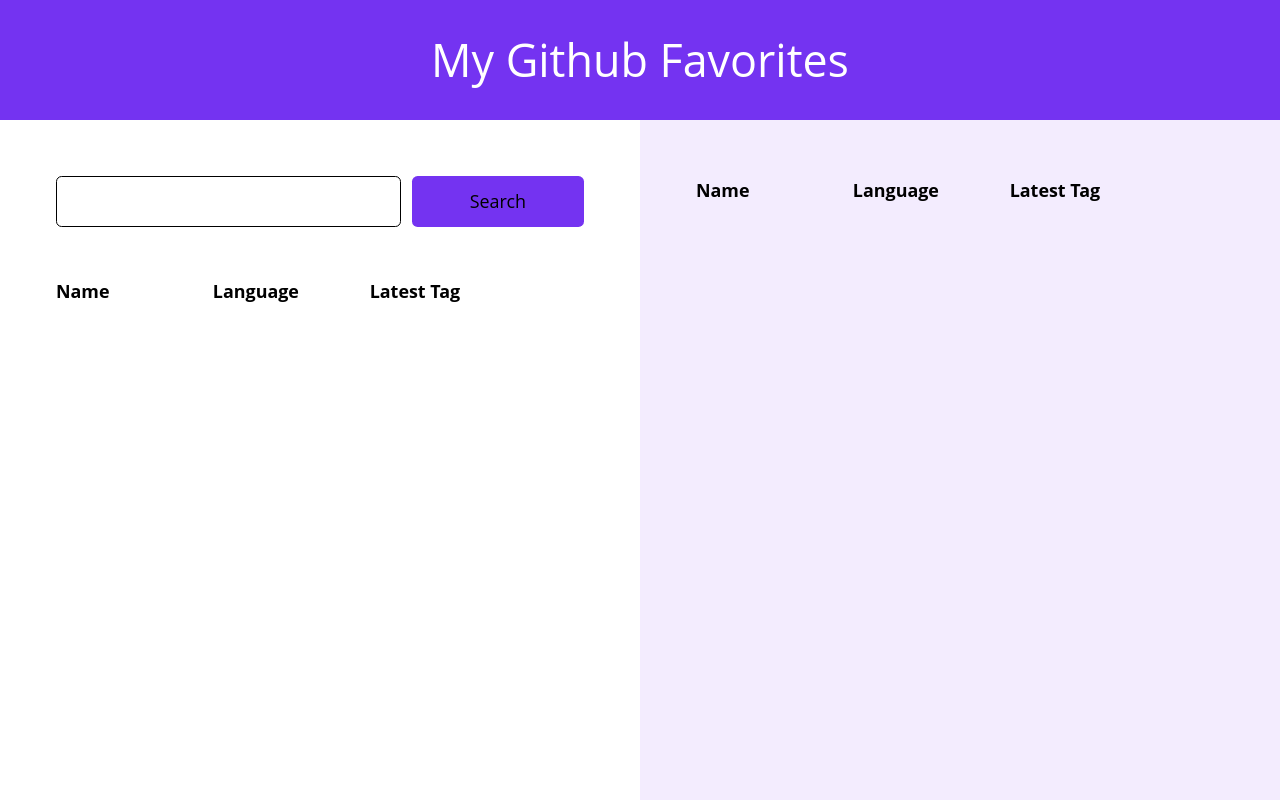
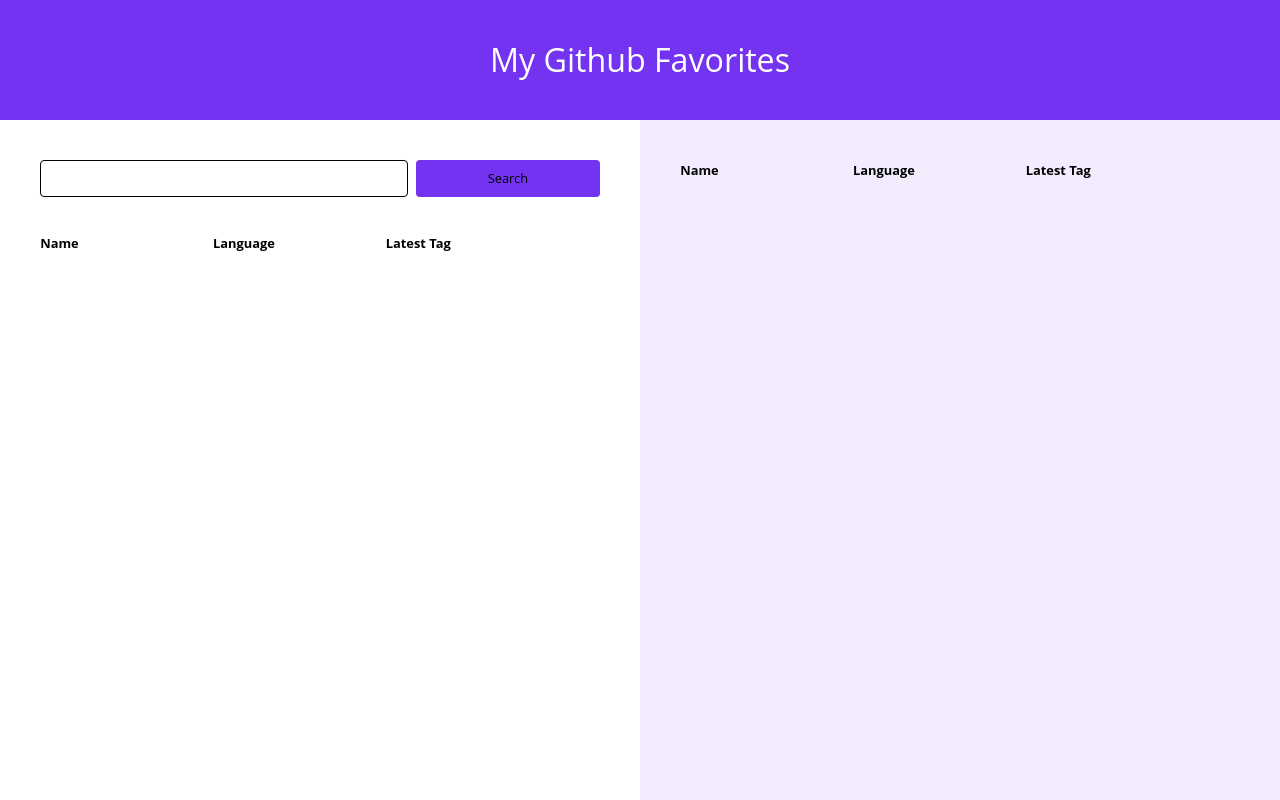
Before and after one commit to danovity/my_github_favorites, a React (Create React App) app: page / in a window 1280 px wide. Built offline with nearby package versions, Linux system fonts and the light colour scheme.

Commit message:
updated css for layout

```diff
--- a/src/index.css
+++ b/src/index.css
@@ -93,11 +93,11 @@
 
 html {
   box-sizing: border-box;
-  font-size: 57.5%; }
-  @media only screen and (max-width: 1800px) {
+  font-size: 62.5%; }
+  @media only screen and (max-width: 2000px) {
     html {
       font-size: 70%; } }
-  @media only screen and (max-width: 1200px) {
+  @media only screen and (max-width: 1600px) {
     html {
       font-size: 50.25%; } }
   @media only screen and (max-width: 900px) {
--- a/src/index.scss
+++ b/src/index.scss
@@ -14,12 +14,12 @@
 
 html {
   box-sizing: border-box;
-  font-size: 57.5%;
+  font-size: 62.5%;
 
-  @media only screen and (max-width: 1800px) {
+  @media only screen and (max-width: 2000px) {
     font-size: 70%; //1rem=12px, 12/16=75%
   }
-  @media only screen and (max-width: 1200px) {
+  @media only screen and (max-width: 1600px) {
     font-size: 50.25%; //1rem=9px, 9/16=56.25%
   }
   @media only screen and (max-width: 900px) {
```
